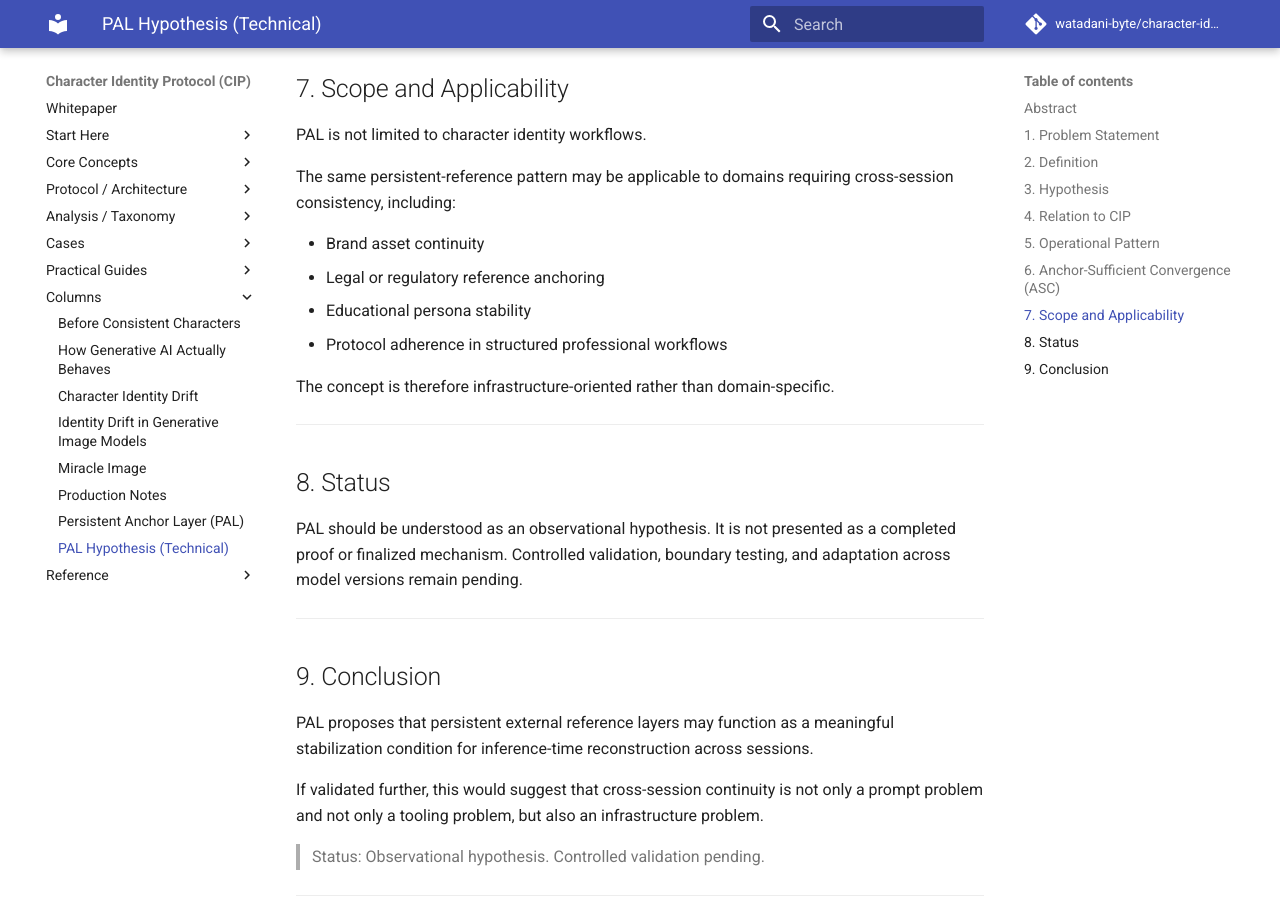
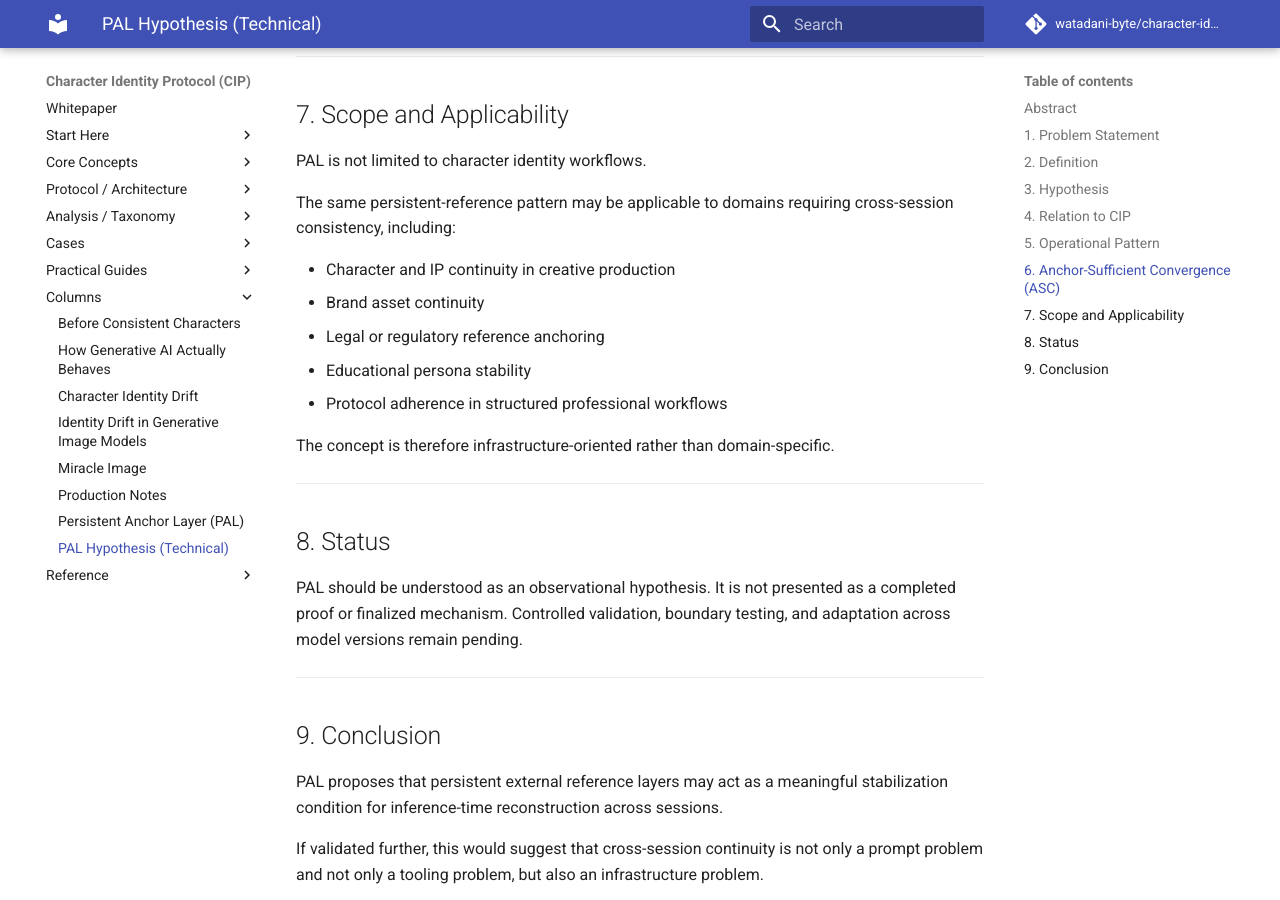
Before and after one commit to watadani-byte/character-identity-protocol, an MkDocs documentation site: the page built from docs/pal_hypothesis.md, in a window 1280 px wide and 900 px high, scrolled down 3028 px. Built offline with MkDocs 1.6.1 and Material for MkDocs 9.7.7, drawn with Linux system fonts in a browser that asks for light colours; comment, search, counter and statistics services are not loaded; some of the changed text lies outside the part shown.

Commit message:
pal_hypothesis.md を更新

```diff
--- a/docs/pal_hypothesis.md
+++ b/docs/pal_hypothesis.md
@@ -140,6 +140,7 @@ PAL is not limited to character identity workflows.
 The same persistent-reference pattern may be applicable to
 domains requiring cross-session consistency, including:
 
+- Character and IP continuity in creative production
 - Brand asset continuity
 - Legal or regulatory reference anchoring
 - Educational persona stability
@@ -161,8 +162,8 @@ model versions remain pending.
 
 ## 9. Conclusion
 
-PAL proposes that persistent external reference layers may function
-as a meaningful stabilization condition for inference-time
+PAL proposes that persistent external reference layers may
+act as a meaningful stabilization condition for inference-time
 reconstruction across sessions.
 
 If validated further, this would suggest that cross-session
```
Also changed, not shown: other parts of docs/pal_hypothesis.md (+2 -2 lines).
